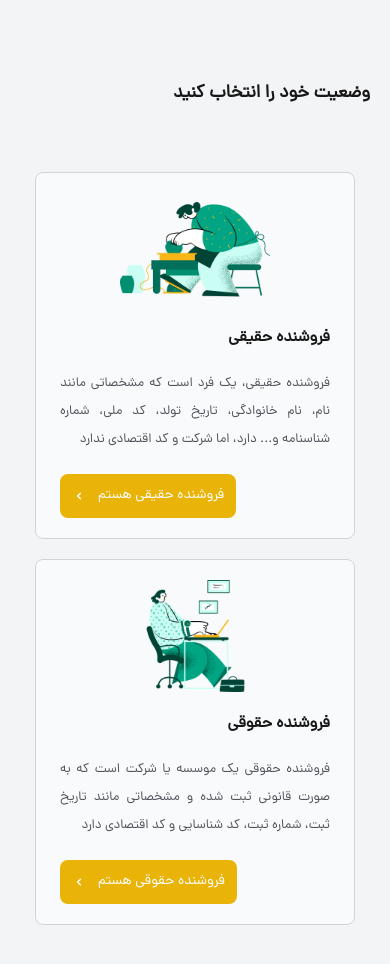
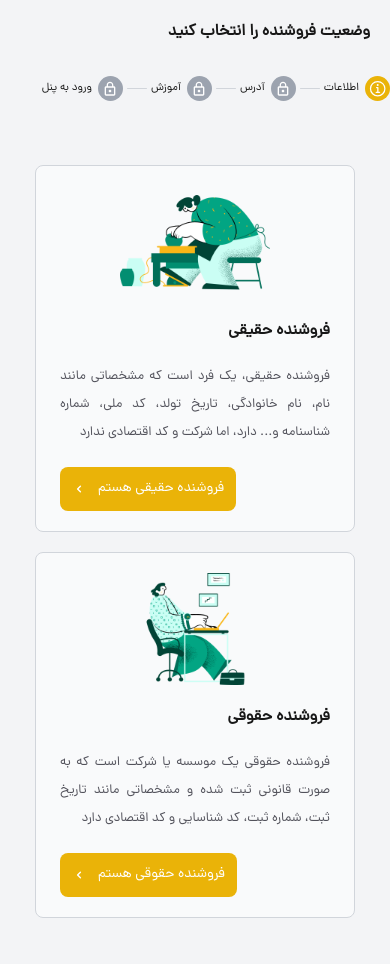
Before and after one commit to milad1385/tool-shop, a Next.js app: page /seller-introduction/register in a window 390 px wide. Shown: the top 964 px of the page. After the commit the page ends 938 px from the top, so only its background shows below. Built offline with nearby package versions, Linux system fonts and the light colour scheme.

Commit message:
add resposive layout in seller register page

```diff
--- a/src/components/templates/seller-introduction/RegisterTitle.tsx
+++ b/src/components/templates/seller-introduction/RegisterTitle.tsx
@@ -9,7 +9,7 @@ function RegisterTitle({
 }) {
   return (
     <div className="px-5 md:px-0">
-      <h1 className="font-bold text-lg md:text-xl">{content}</h1>
+      <h1 className="font-bold text-base md:text-xl">{content}</h1>
     </div>
   );
 }
--- a/src/components/templates/seller-introduction/SellerRegisterContainer.tsx
+++ b/src/components/templates/seller-introduction/SellerRegisterContainer.tsx
@@ -1,7 +1,7 @@
 import React from "react";
 
 function SellerRegisterContainer({ children }: { children: React.ReactNode }) {
-  return <div className="flex-1 md:flex-[0.8] md:px-10 lg:px-56 py-20">{children}</div>;
+  return <div className="flex-1 md:flex-[0.8] md:px-10 lg:px-56 py-5 lg:py-20">{children}</div>;
 }
 
 export default SellerRegisterContainer;
--- a/src/components/templates/seller-introduction/SellerStatus.tsx
+++ b/src/components/templates/seller-introduction/SellerStatus.tsx
@@ -2,11 +2,13 @@ import { sellerStatusBoxes } from "@/constants/data";
 import RegisterTitle from "./RegisterTitle";
 import SellerRegisterContainer from "./SellerRegisterContainer";
 import SellerStatusBox from "./SellerStatusBox";
+import MobileMenuBar from "./MobileMenuBar";
 
 function SellerStatus() {
   return (
     <SellerRegisterContainer>
-      <RegisterTitle content="وضعیت خود را انتخاب کنید" />
+      <RegisterTitle content="وضعیت فروشنده را انتخاب کنید" />
+      <MobileMenuBar/>
       <div className="flex flex-col md:flex-row items-center gap-5 mt-16">
         {sellerStatusBoxes.map((sellerStatusBox) => (
           <SellerStatusBox {...sellerStatusBox} key={sellerStatusBox.id} />
--- a/src/constants/data.tsx
+++ b/src/constants/data.tsx
@@ -819,7 +819,7 @@ export const sideBarLinks = [
   {
     id: 1,
     title: "اطلاعات",
-    icon: <IoInformationCircleOutline className="text-white text-2xl" />,
+    icon: <IoInformationCircleOutline className="text-white text-xl lg:text-2xl" />,
     isActive: true,
     options: [
       { id: 1, icon: <BsShop />, title: "وضعیت فروشگاه", isActive: true },
@@ -834,7 +834,7 @@ export const sideBarLinks = [
   {
     id: 2,
     title: "آدرس",
-    icon: <IoMapOutline className="text-white text-2xl" />,
+    icon: <IoMapOutline className="text-white text-xl lg:text-2xl" />,
     isActive: false,
     options: [
       {
@@ -848,7 +848,7 @@ export const sideBarLinks = [
   {
     id: 3,
     title: "آموزش",
-    icon: <FaRegQuestionCircle className="text-white text-2xl" />,
+    icon: <FaRegQuestionCircle className="text-white text-xl lg:text-2xl" />,
     isActive: false,
     options: [
       {
@@ -862,7 +862,7 @@ export const sideBarLinks = [
   {
     id: 4,
     title: "ورود به پنل",
-    icon: <LuLayoutPanelTop  className="text-white text-2xl" />,
+    icon: <LuLayoutPanelTop  className="text-white text-xl lg:text-2xl" />,
     isActive: false,
     options: [],
   },
```
